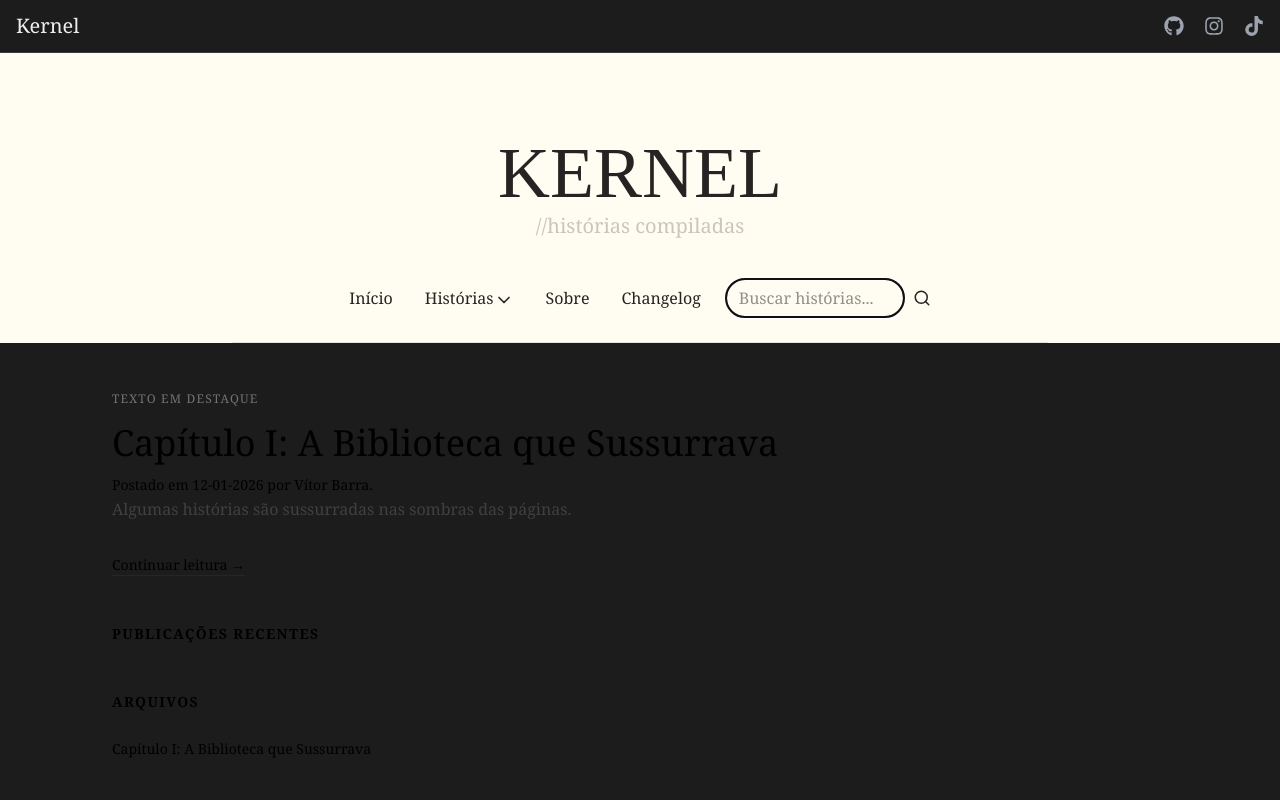
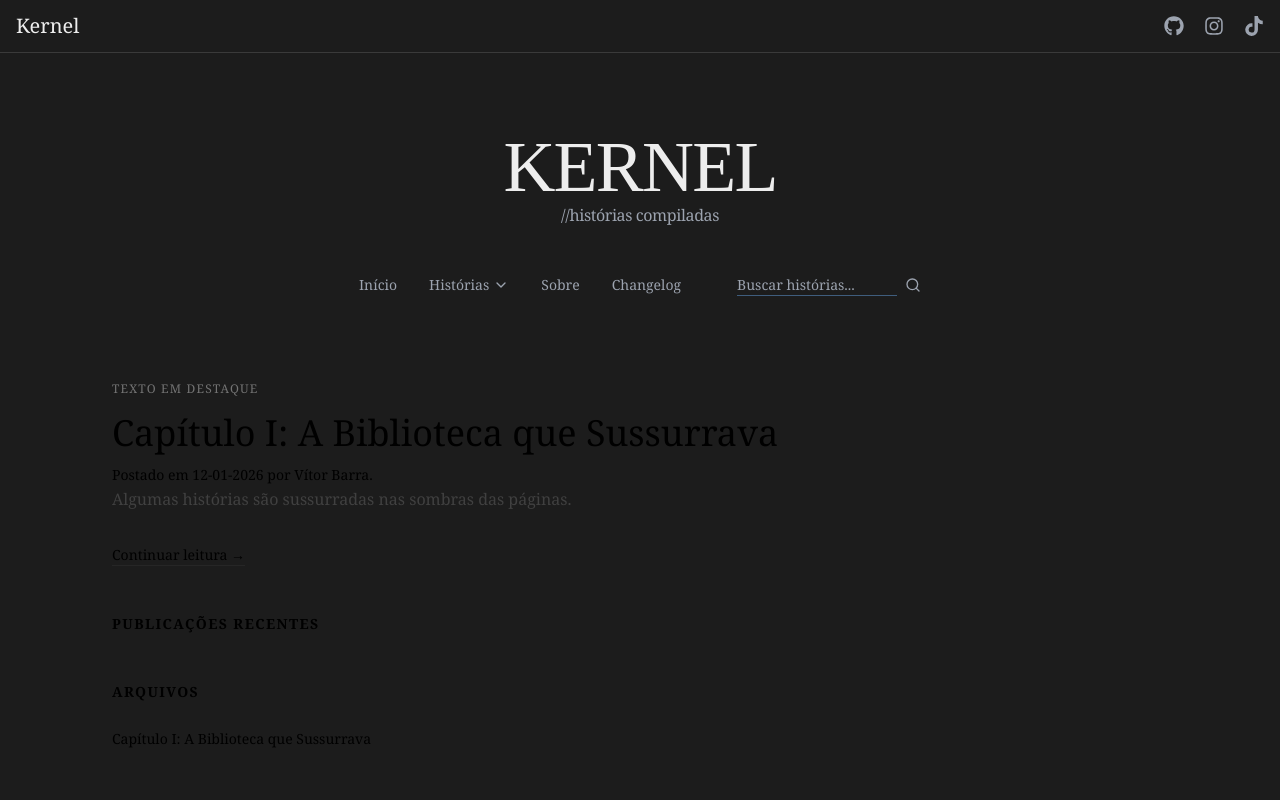
Before and after one commit to Kotige/cdh, a React (Vite) app: page / in a window 1280 px wide. Both pictures are taken after a click on the button 833 px from the left and 298 px from the top of the page. Shown: the top 800 px of the page. Built offline with nearby package versions, Linux system fonts and the light colour scheme; a web font is replaced by a local one.

Commit message:
style: submenu

```diff
--- a/src/components/Submenu/index.jsx
+++ b/src/components/Submenu/index.jsx
@@ -1,5 +1,6 @@
 import { useState, useRef, useEffect } from "react";
 import { Search, ChevronDown } from "lucide-react";
+
 import "./styles.scss";
 
 export default function Submenu() {
@@ -10,29 +11,21 @@ export default function Submenu() {
     const inputRef = useRef(null);
     const storiesRef = useRef(null);
 
-    // Auto focus ao abrir busca
+    // Autofocus ao abrir busca
     useEffect(() => {
         if (searchOpen && inputRef.current) {
             inputRef.current.focus();
         }
     }, [searchOpen]);
 
-    // Fechar busca e dropdown ao clicar fora
+    // Click outside
     useEffect(() => {
         function handleClickOutside(e) {
-            if (
-                searchOpen &&
-                searchRef.current &&
-                !searchRef.current.contains(e.target)
-            ) {
+        if (searchOpen && searchRef.current && !searchRef.current.contains(e.target)) {
             setSearchOpen(false);
         }
 
-            if (
-                storiesOpen &&
-                storiesRef.current &&
-                !storiesRef.current.contains(e.target)
-            ) {
+        if (storiesOpen && storiesRef.current && !storiesRef.current.contains(e.target)) {
             setStoriesOpen(false);
         }
     }
@@ -41,7 +34,7 @@ export default function Submenu() {
         return () => document.removeEventListener("mousedown", handleClickOutside);
     }, [searchOpen, storiesOpen]);
 
-    // Fechar busca e dropdown com ESC
+    // ESC
     useEffect(() => {
         function handleEsc(e) {
             if (e.key === "Escape") {
@@ -55,59 +48,84 @@ export default function Submenu() {
     }, []);
 
     return (
-        <nav className="submenu -mb-10">
+        <nav
+            className="submenu relative flex items-center justify-center gap-10 text-sm text-text-muted -mb-10">
             {/* Linha principal */}
-            <div className="submenu-main">
-                <a href="/" className="submenu-link">Início</a>
-
-                <div
-                    ref={storiesRef}
-                    className={`submenu-dropdown ${storiesOpen ? "open" : ""}`}
-                >
-                    <a
-                        href="/historias"
-                        className="submenu-link"
-                        onClick={(e) => {
-                            e.preventDefault();
-                            setStoriesOpen((prev) => !prev); // alterna aberto/fechado
-                        }}
-                    >
-                        <span className="flex items-end justify-center">
-                            Histórias <ChevronDown size={20} />
-                        </span>
+            <div className="flex items-center gap-8">
+                <a href="/" className="hover:text-text-main transition">
+                    Início
                 </a>
 
-                    <div className="submenu-dropdown-content">
-                        <a href="/fantasia">Fantasia</a>
-                        <a href="/ficcao-cientifica">Ficção científica</a>
-                        <a href="/terror">Terror</a>
-                        <a href="/historias">Todas</a>
+                {/* Dropdown */}
+                <div ref={storiesRef} className="relative">
+                    <button
+                        onClick={() => setStoriesOpen((prev) => !prev)}
+                        className="flex items-center gap-1 hover:text-text-main transition"
+                        aria-expanded={storiesOpen}
+                    >
+                        Histórias
+                        <ChevronDown
+                            size={16}
+                            className={`transition-transform ${ storiesOpen ? "rotate-180" : ""}`}
+                        />
+                    </button>
+
+                    {/* Conteúdo */}
+                    <div
+                        className={`
+                            absolute left-1/2 top-full mt-3 -translate-x-1/2
+                            w-44 rounded-xl border border-border-subtle
+                            bg-bg-surface shadow-lg
+                            transition-all duration-200 ease-out
+                            ${ storiesOpen ? "opacity-100 translate-y-0" : "opacity-0 -translate-y-2 pointer-events-none"}
+                        `}
+                    >
+                        <a href="/fantasia" className="block px-4 py-2 hover:bg-white/5 transition">
+                            Fantasia
+                        </a>
+                        <a href="/ficcao-cientifica" className="block px-4 py-2 hover:bg-white/5 transition">
+                            Ficção científica
+                        </a>
+                        <a href="/terror" className="block px-4 py-2 hover:bg-white/5 transition">
+                            Terror
+                        </a>
+                        <a href="/historias" className="block px-4 py-2 hover:bg-white/5 transition">
+                            Todas
+                        </a>
                     </div>
                 </div>
 
-                <a href="/aboutme" className="submenu-link">Sobre</a>
-                <a href="/changelog" className="submenu-link">Changelog</a>
+                <a href="/aboutme" className="hover:text-text-main transition">
+                    Sobre
+                </a>
+
+                <a href="/changelog" className="hover:text-text-main transition">
+                    Changelog
+                </a>
             </div>
 
             {/* Busca */}
-            <div
-                ref={searchRef}
-                className={`submenu-search ${searchOpen ? "open" : ""}`}
-            >
+                <div ref={searchRef} className="relative flex items-center submenu-search">
                     <input
                         ref={inputRef}
                         type="text"
                         placeholder="Buscar histórias..."
-                    className="submenu-search-input"
+                        className={`
+                            bg-transparent border-b border-border-subtle
+                            text-text-main placeholder:text-text-muted
+                            text-sm
+                            transition-all duration-200 ease-out
+                            focus:outline-none focus:border-accent
+                            ${searchOpen ? "w-40 opacity-100 mr-2" : "w-0 opacity-0 mr-0 pointer-events-none"}
+                        `}
                     />
 
                         <button
-                    className="submenu-search-btn"
                             onClick={() => setSearchOpen((prev) => !prev)}
-                    aria-label="Abrir busca"
+                            className="text-text-muted hover:text-text-main transition"
                             aria-expanded={searchOpen}
                         >
-                    <Search size={18} />
+                            <Search size={16} />
                         </button>
                 </div>
         </nav>
--- a/src/components/Submenu/styles.scss
+++ b/src/components/Submenu/styles.scss
@@ -1,112 +1,32 @@
-@use "../../Styles/variables.scss" as *;
-
+/* Container do submenu */
 .submenu {
-    color: $colorFontLt;
     display: flex;
-    flex-direction: column;
+    flex-wrap: wrap; // permite quebrar linha
     align-items: center;
-    gap: 12px;
-}
-
-/* Linha principal */
-.submenu-main {
-    display: flex;
-    flex-wrap: wrap;
     justify-content: center;
-    gap: 32px;
-}
-
-/* Links */
-.submenu-link {
-    text-decoration: none;
-    font-weight: 500;
-    position: relative;
-    &:hover {
-        color: $colorHoverDt;
-    }
-}
-
-/* Dropdown */
-.submenu-dropdown {
-    position: relative;
-
-    &-content {
-        display: none;
-        position: absolute;
-        top: 120%;
-        left: 50%;
-        transform: translateX(-50%);
-        background: $backgroundLt;
-        border-radius: 8px;
-        padding: 8px 0;
-        min-width: 180px;
-        text-align: center;
-        z-index: 10;
-
-        a {
-            display: block;
-            padding: 8px 16px;
-            text-decoration: none;
-
-            &:hover {
-                background: $colorHoverDt;
-            }
-        }
-    }
-
-    &:hover .submenu-dropdown-content,
-    &.open .submenu-dropdown-content {
-        display: block;
-    }
+    gap: 2.5rem;
 }
 
 /* Busca */
 .submenu-search {
     display: flex;
     align-items: center;
-    gap: 8px;
-    position: relative;
+}
 
-    .submenu-search-input {
-        width: 0;
-        opacity: 0;
-        padding: 6px 0;
-        border-radius: 999px;
-        border: 2px solid $colorFontLt;
-        transform: scaleX(0);
-        transform-origin: right center;
-        transition:
-            width 0.35s ease,
-            opacity 0.2s ease,
-            transform 0.35s ease,
-            padding 0.35s ease;
-        pointer-events: none;
-    }
-
-    &.open {
-        .submenu-search-input {
-            width: 180px;
-            opacity: 1;
-            padding: 6px 12px;
-            transform: scaleX(1);
-            pointer-events: auto;
-        }
+/* MOBILE */
+@media (max-width: 767px) {
+    .submenu-search {
+        width: 100%;           // ocupa a linha inteira
+        justify-content: center;
+        margin-top: 0.75rem;   // espaço vertical
     }
 }
 
-.submenu-search-btn {
-    background: none;
-    border: none;
-    cursor: pointer;
-    display: flex;
-    align-items: center;
-}
-
-/* Desktop */
+/* DESKTOP */
 @media (min-width: 768px) {
-    .submenu {
-        flex-direction: row;
-        justify-content: center;
-        gap: 24px;
+    .submenu-search {
+        width: auto;
+        margin-left: 1rem;
+        margin-top: 0;
     }
 }
--- a/src/pages/Home/Hero/index.jsx
+++ b/src/pages/Home/Hero/index.jsx
@@ -3,26 +3,24 @@ import "./styles.scss"
 
 export default function Hero() {
     return (
-        <section id="hero" className="px-8 md:px-38 lg:px-58">
-            <div className="mx-auto max-w-6xl px-4 py-16 border-b border-neutral-200">
-                <div className="flex flex-col gap-12 lg:flex-row lg:items-center">
+        <section
+                id="hero"
+                className="w-full min-h-[35vh] flex items-center justify-center bg-bg-main"
+        >
+            <div className="text-center px-4">
 
-                    {/* Texto */}
-                    <div className="flex-1">
+                <h1
+                    className="text-5xl md:text-7xl font-serif text-text-main tracking-tight"
+                >
+                    Kernel
+                </h1>
 
-                        {/* Título */}
-                        <h1 className="mt-5 text-center text-5xl md:text-7xl">
-                            Kernel
-                        </h1>
-                        {/* Slogan */}
-                        <h2 className="mt-1 mb-10 text-center text-base leading-tight md:text-xl">
-                            //histórias compiladas
-                        </h2>
-
-                        <Submenu />
-
-                    </div>
-                </div>
+                <p
+                    className=" mb-12 text-sm md:text-base text-text-muted tracking-tight"
+                >
+                    //histórias compiladas
+                </p>
+                <Submenu />
             </div>
         </section>
     );
--- a/src/pages/Home/Hero/styles.scss
+++ b/src/pages/Home/Hero/styles.scss
@@ -1,8 +1,6 @@
 @use "../../../Styles/variables.scss" as *;
 
 #hero {
-    background-color: $backgroundLt;
-    color: $colorFontLt;
 
     h1 {
         font-family: 'Vollkorn SC', serif;
```
Lines whose indentation alone changed are shown as unchanged.
